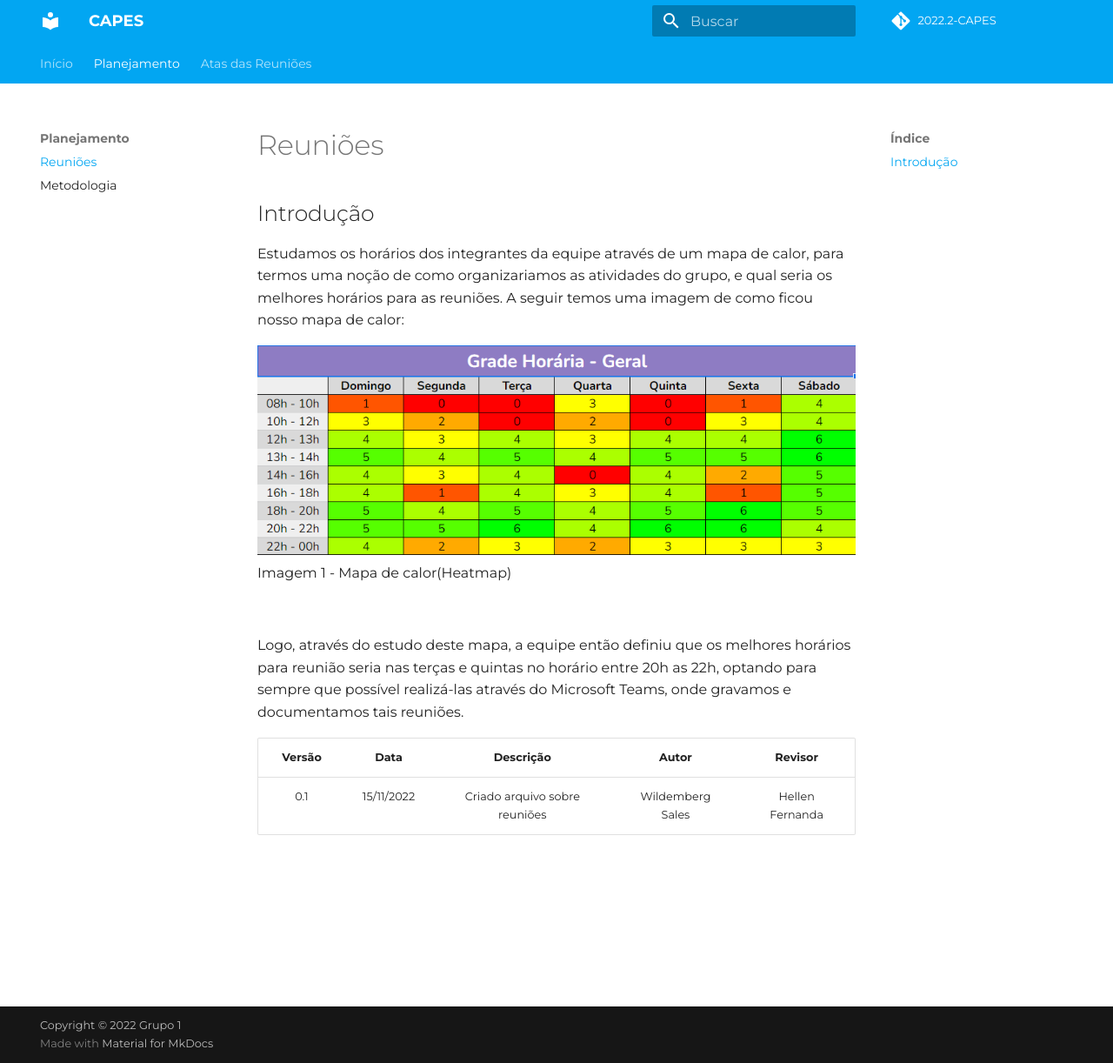
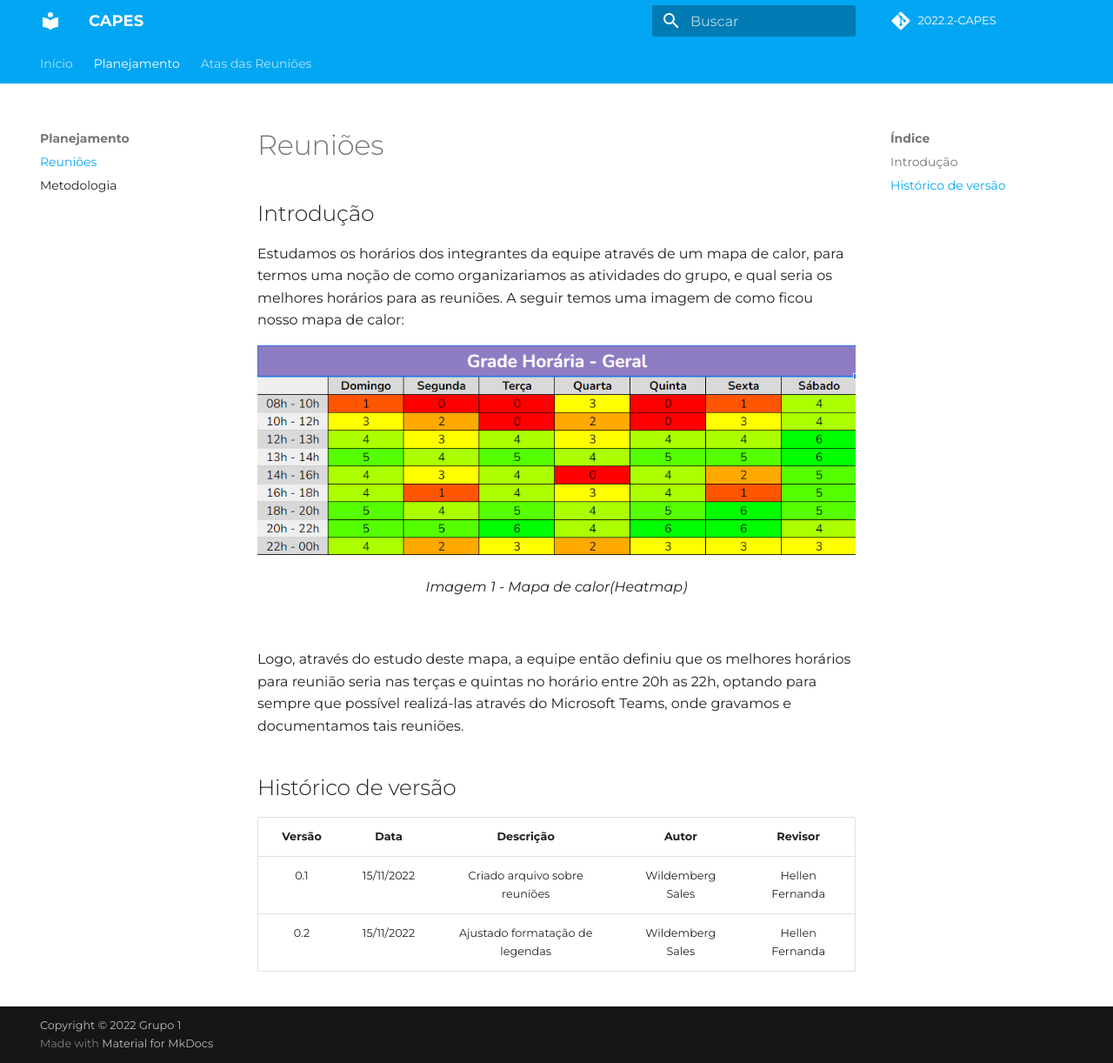
Before and after one commit to Interacao-Humano-Computador/2022.2-Skoob, an MkDocs documentation site: the page built from docs/planejamento/reunioes.md, in a window 1280 px wide and 1222 px high. Shown: the whole window at 87% size. Built offline with MkDocs 1.6.1 and Material for MkDocs 9.7.7, drawn with Linux system fonts in a browser that asks for light colours; some web fonts are replaced; comment, search, counter and statistics services are not loaded.

Commit message:
Ajustado formatação de legendas

```diff
--- a/docs/planejamento/reunioes.md
+++ b/docs/planejamento/reunioes.md
@@ -5,12 +5,15 @@
 A seguir temos uma imagem de como ficou nosso mapa de calor:
 
 ![](./assets/heatmap.png)
-Imagem 1 - Mapa de calor(Heatmap)
+<figcaption align="center">Imagem 1 - Mapa de calor(Heatmap)</figcaption>
+
 
 </br>
 
 Logo, através do estudo deste mapa, a equipe então definiu que os melhores horários para reunião seria nas terças e quintas no horário entre 20h as 22h, optando para sempre que possível realizá-las através do Microsoft Teams, onde gravamos e documentamos tais reuniões.
 
+## Histórico de versão
 | Versão | Data | Descrição  | Autor        | Revisor |
 | :-----: | :----: | :----------: | :------------: | :--------: |
 | 0.1 | 15/11/2022 | Criado arquivo sobre reuniões | Wildemberg Sales | Hellen Fernanda |
+| 0.2 | 15/11/2022 | Ajustado formatação de legendas | Wildemberg Sales | Hellen Fernanda |
```
